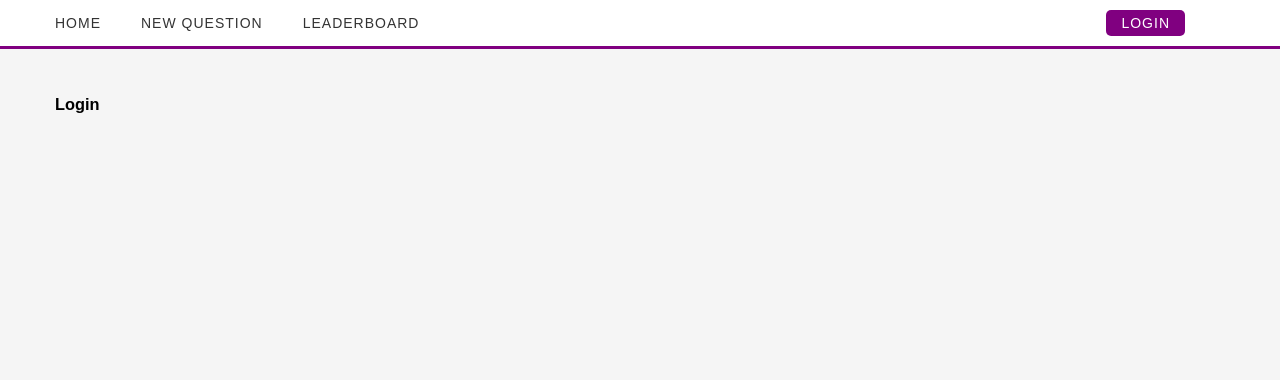
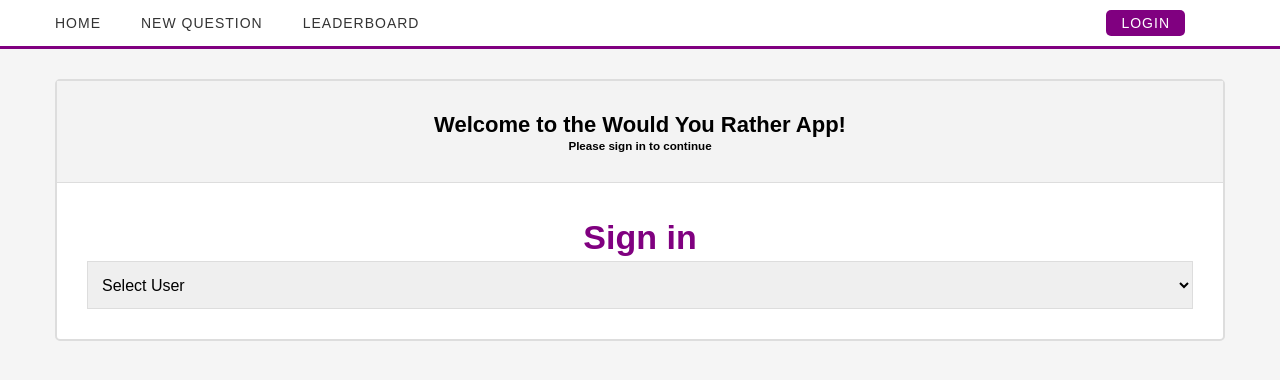
Before and after one commit to balazimichal/reactnd-project-would-you-rather, a React (Create React App) app: page / in a window 1280 px wide. Shown: the top 380 px of the page. Built offline with nearby package versions, Linux system fonts and the light colour scheme.

Commit message:
feat - signin page structure

```diff
--- a/src/App.css
+++ b/src/App.css
@@ -2,6 +2,28 @@ body{
     background: #f5f5f5;
     font-family: sans-serif;
     font-size: 14px;
+}
+
+h1{
+    font-size:34px;
+    line-height: 48px;
+    color: purple
+}
+
+h2{
+    font-size:28px;
+    line-height: 34px;
+}
+
+h3{
+    font-size:22px;
+    line-height: 28px;
+}
+
+
+h1, h2, h3, h4, h5, h6{
+    margin: 0;
+    padding: 0;
 }
 
 .wrapper{
@@ -57,3 +79,34 @@ body{
 section{
     padding: 30px 0;
 }
+
+.box{
+    background: white;
+    border: 2px solid #ddd;
+    -webkit-border-radius: 5px;
+    -moz-border-radius: 5px;
+    border-radius: 5px;
+}
+
+.box-header{
+    padding: 30px;
+    background: #f3f3f3;
+    border-bottom: 1px solid #ddd;
+}
+
+.box-content{
+    padding: 30px;
+}
+
+.center{
+    text-align:center;
+}
+
+input, select{
+    height: 48px;
+    line-height: 48px;
+    padding: 10px;
+    font-size: 16px;
+    width: 100%;
+    border: 1px solid #ddd;
+}
--- a/src/components/Login.js
+++ b/src/components/Login.js
@@ -4,7 +4,18 @@ export default class Login extends Component {
   render() {
     return <section>
         <div className="wrapper">
-          <h3>Login</h3>
+          <div className="box">
+            <div className='box-header center'>
+              <h3>Welcome to the Would You Rather App!</h3>
+              <h5>Please sign in to continue</h5>
+            </div>
+            <div className='box-content center'>
+              <h1>Sign in</h1>
+              <select onChange={(event) => this.props.changeUser(event.target.value)} value={'none'}>
+                <option value="" disabled selected>Select User</option>
+              </select>
+            </div>
+          </div>
         </div>
       </section>;
   }
```
Also changed, not shown: src/components/Home.js (+8 -1 lines).
